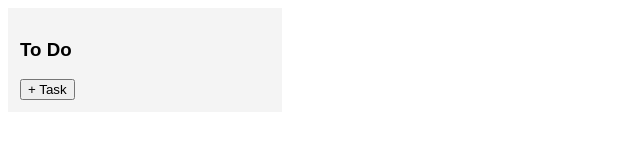
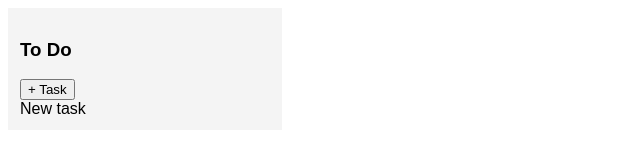
Before and after one commit to CookLe123/kanban-webpack, a website built with webpack: page src/index.html in a window 1280 px wide. Both pictures are taken after a click on the button "+ Task". Shown: the full height of the page, 0-640 px from the left. Built offline with nearby package versions, Linux system fonts and the light colour scheme.

Commit message:
prettier auto config + task class with event listener

```diff
--- a/src/components/Board/BoardView.ts
+++ b/src/components/Board/BoardView.ts
@@ -1,18 +1,22 @@
-import { BoardStore } from '../../core/store/BoardStore';
-import { ColumnView } from '../Column/ColumnView';
+import { BoardStore } from "../../core/store/BoardStore";
+import { ColumnView } from "../Column/ColumnView";
 
 export class BoardView {
-    constructor(private store: BoardStore) {}
+  private root = document.createElement("div");
+  constructor(private store: BoardStore) {
+    this.root.className = "board";
 
-    render(): HTMLElement {
-        const board = document.createElement('div');
-        board.className = 'board';
+    this.store.events.subscribe(() => this.render());
+  }
 
-        this.store.getColumns().forEach(column => {
-            const view = new ColumnView(column, this.store);
-            board.appendChild(view.render());
-        });
+  render(): HTMLElement {
+    this.root.innerHTML = "";
 
-        return board;
-    }
+    this.store.getColumns().forEach((column) => {
+      const view = new ColumnView(column, this.store);
+      this.root.append(view.render());
+    });
+
+    return this.root;
+  }
 }
--- a/src/components/Column/ColumnView.ts
+++ b/src/components/Column/ColumnView.ts
@@ -1,27 +1,36 @@
-import { Column } from '../../core/models/Column';
-import { BoardStore } from '../../core/store/BoardStore';
+import { Column } from "../../core/models/Column";
+import { BoardStore } from "../../core/store/BoardStore";
+import { TaskView } from "../Task/TaskView";
 
 export class ColumnView {
   constructor(
     private column: Column,
-        private store: BoardStore
+    private store: BoardStore,
   ) {}
 
   render(): HTMLElement {
-        const el = document.createElement('div');
-        el.className = 'column';
+    const el = document.createElement("div");
+    el.className = "column";
 
-        const title = document.createElement('h3');
+    const title = document.createElement("h3");
     title.textContent = this.column.title;
 
-        const btn = document.createElement('button');
-        btn.textContent = '+ Task';
+    const btn = document.createElement("button");
+    btn.textContent = "+ Task";
     btn.onclick = () => {
-            this.store.addTask(this.column.id, 'New task');
-            location.reload();
+      this.store.addTask(this.column.id, "New task");
     };
 
     el.append(title, btn);
+
+    this.column.taskIds.forEach((taskId) => {
+      const task = this.store.getTask(taskId);
+      if (!!task) {
+        const view = new TaskView(task, this.store);
+        el.append(view.render());
+      }
+    });
+
     return el;
   }
 }
--- a/src/components/Task/TaskView.ts
+++ b/src/components/Task/TaskView.ts
@@ -0,0 +1,16 @@
+import { BoardStore } from "../../core/store/BoardStore";
+import { Task } from "../../core/models/Task";
+
+export class TaskView {
+  constructor(
+    private task: Task,
+    private store: BoardStore,
+  ) {}
+
+  render(): HTMLElement {
+    const el = document.createElement("div");
+    el.className = "task";
+    el.textContent = this.task.title;
+    return el;
+  }
+}
--- /dev/null
+++ b/src/core/events/EventBus.ts
@@ -0,0 +1,14 @@
+type Listener = () => void;
+
+export class EventBus {
+  private listeners = new Set<Listener>();
+
+  subscribe(listener: Listener) {
+    this.listeners.add(listener);
+    return () => this.listeners.delete(listener);
+  }
+
+  emit() {
+    this.listeners.forEach((l) => l());
+  }
+}
--- a/src/core/models/Board.ts
+++ b/src/core/models/Board.ts
@@ -1,3 +1,3 @@
 export interface Board {
-    columns: string[];
+  columns: string[];
 }
--- a/src/core/models/Column.ts
+++ b/src/core/models/Column.ts
@@ -1,5 +1,5 @@
 export interface Column {
-    id: string;
-    title: string;
-    taskIds: string[];
+  id: string;
+  title: string;
+  taskIds: string[];
 }
--- a/src/core/store/BoardStore.ts
+++ b/src/core/store/BoardStore.ts
@@ -1,10 +1,12 @@
-import { Column } from '../models/Column';
-import { Task } from '../models/Task';
-import { v4 as uuid } from 'uuid';
+import { Column } from "../models/Column";
+import { Task } from "../models/Task";
+import { v4 as uuid } from "uuid";
+import { EventBus } from "../events/EventBus";
 
 export class BoardStore {
   private tasks = new Map<string, Task>();
   private columns = new Map<string, Column>();
+  readonly events = new EventBus();
 
   constructor() {
     this.init();
@@ -14,8 +16,8 @@ export class BoardStore {
     const todoId = uuid();
     this.columns.set(todoId, {
       id: todoId,
-            title: 'To Do',
-            taskIds: []
+      title: "To Do",
+      taskIds: [],
     });
   }
 
@@ -31,10 +33,12 @@ export class BoardStore {
     const task: Task = {
       id: uuid(),
       title,
-            createdAt: Date.now()
+      createdAt: Date.now(),
     };
 
     this.tasks.set(task.id, task);
     this.columns.get(columnId)?.taskIds.push(task.id);
+
+    this.events.emit();
   }
 }
--- a/src/styles/main.css
+++ b/src/styles/main.css
@@ -12,3 +12,6 @@ body {
   padding: 12px;
   width: 250px;
 }
+
+.task {
+}
```
Also changed, not shown: src/core/models/Task.ts (+4 -4 lines). Lines whose indentation alone changed are shown as unchanged.
